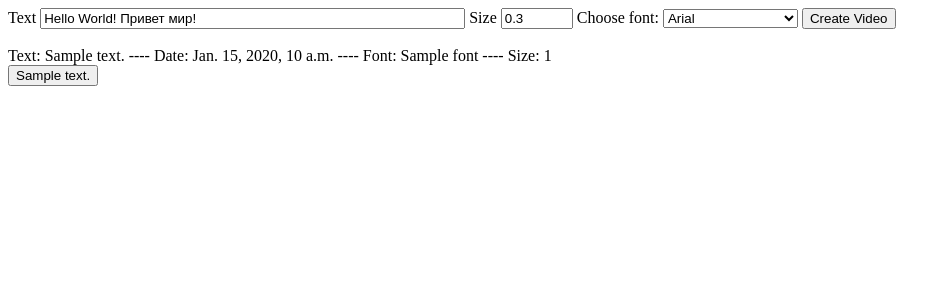
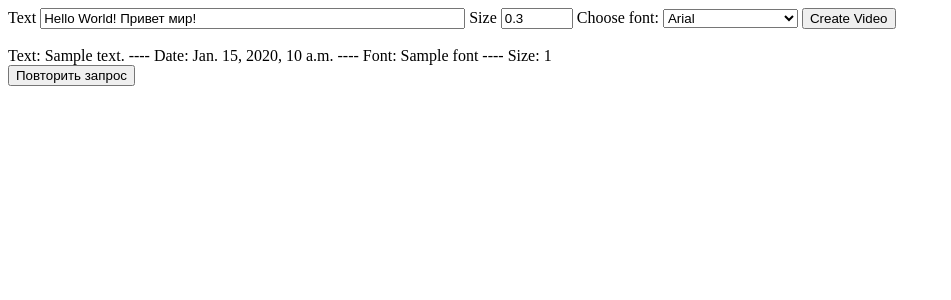
Before and after one commit to ilyazhokhovets/video_test, a Django app: template videoTestCase/templates/videoTestCase/main.html in a window 1280 px wide. Shown: the top 300 px of the page, without its empty margins (0-951 px from the left). Run offline with Django 4.2, Linux system fonts and the light colour scheme; the template is opened without the code that fills it: most values are stand-ins (such as "Sample title", 1, 10 or a date in 2020).

Commit message:
bugfix frontend

```diff
--- a/videoTestCase/templates/videoTestCase/main.html
+++ b/videoTestCase/templates/videoTestCase/main.html
@@ -44,7 +44,7 @@
             name="font"
             value="{{ query.font }}">
      <input type="submit"
-            value="{{ query.text_value }}">
+            value="Повторить запрос">
 </form>
     <br>
 {% endfor %}
--- a/videoTestCase/views.py
+++ b/videoTestCase/views.py
@@ -1,6 +1,7 @@
 import json
 from datetime import datetime
 
+import pytz as pytz
 from django.shortcuts import render
 from django.utils import timezone
 from django.http import FileResponse
```
Also changed, not shown: db.sqlite3.
